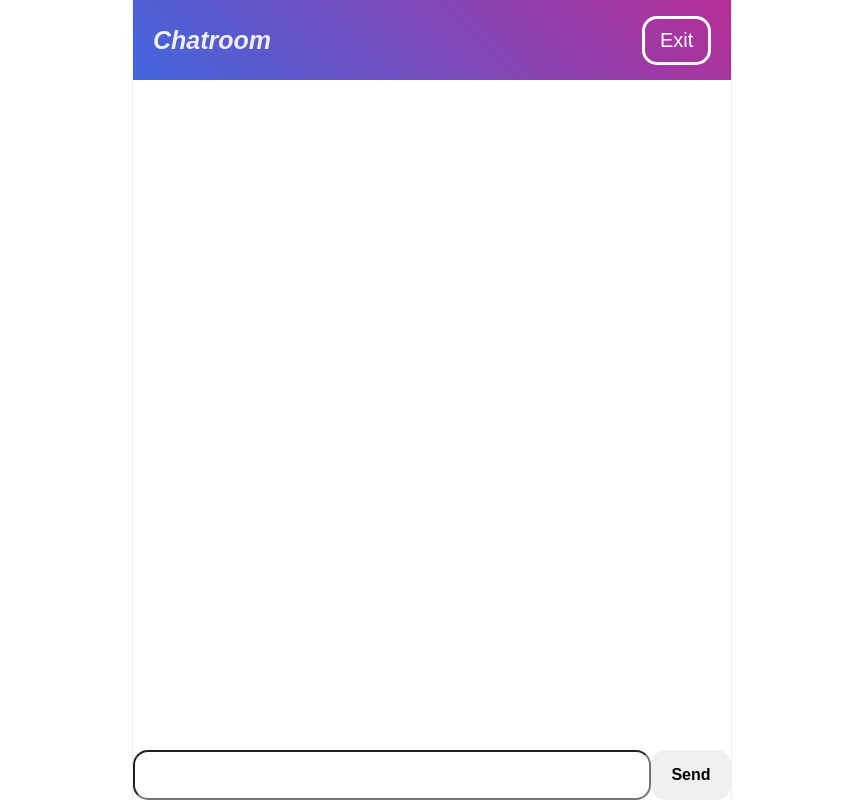
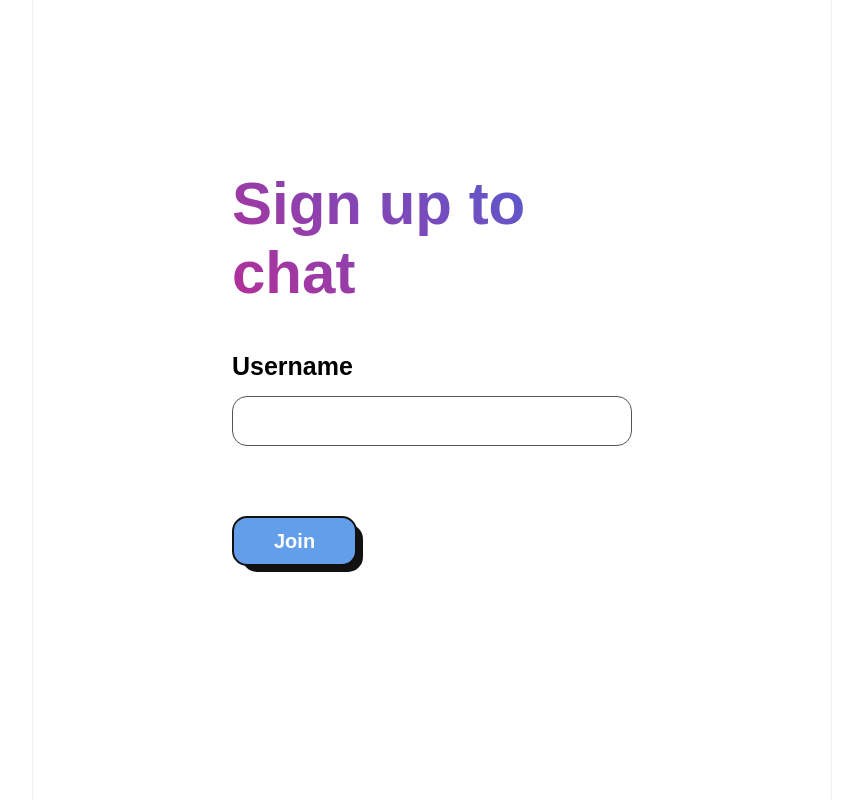
Before and after one commit to longhoag/3800-Project, a website: page site/index.html in a window 1280 px wide. Shown: the whole page, without its empty margins (208-1071 px from the left). Drawn offline with nearby package versions, Linux system fonts and the light colour scheme; no server answers.

Commit message:
testing on click

```diff
--- a/site/code.js
+++ b/site/code.js
@@ -16,6 +16,8 @@
         app.querySelector(".join-screen").classList.remove("active");
         app.querySelector(".chat-screen").classList.add("active");
     });
+
+
 
     app.querySelector(".chat-screen #send-message").addEventListener("click", function() {
 
@@ -88,7 +90,4 @@
         // showing end of the chat
         messageContainer.scrollTop = messageContainer.scrollHeight - messageContainer.clientHeight;
     }
-
-
-
 })();
--- a/site/index.html
+++ b/site/index.html
@@ -7,7 +7,7 @@
 </head>
 <body>
     <div class="app">
-        <div class="screen join-screen ">
+        <div class="screen join-screen active">
             <div class="form">
                 <h2 class="gradient">Sign up to chat</h2>
                 <div class="form-input">
@@ -16,11 +16,12 @@
 
                 </div>
                 <div class="form-input">
-                    <button id="join-user">Join</button>
+                    <!-- testing -->
+                    <button id="join-user" onclick="javascript:alert('Hello World!')">Join</button>
                 </div>
             </div>
         </div>
-        <div class="screen chat-screen active">
+        <div class="screen chat-screen">
 
             <div class="header">
                 <div class="logo">Chatroom</div>
--- a/site/style.css
+++ b/site/style.css
@@ -15,7 +15,7 @@ body {
     position: fixed;
     width: 100%;
     height: 100%;
-    max-width: 600px;
+    max-width: 800px;
     background: #fff;
     border-left: 1px solid #eee;
     border-right: 1px solid #eee;
@@ -168,7 +168,7 @@ body {
 
 .chat-screen .header .logo {
     font-size: 25px;
-    color: #eee;
+    color: #ffffff;
     font-weight: 600;
     font-style: italic;
 }
```
